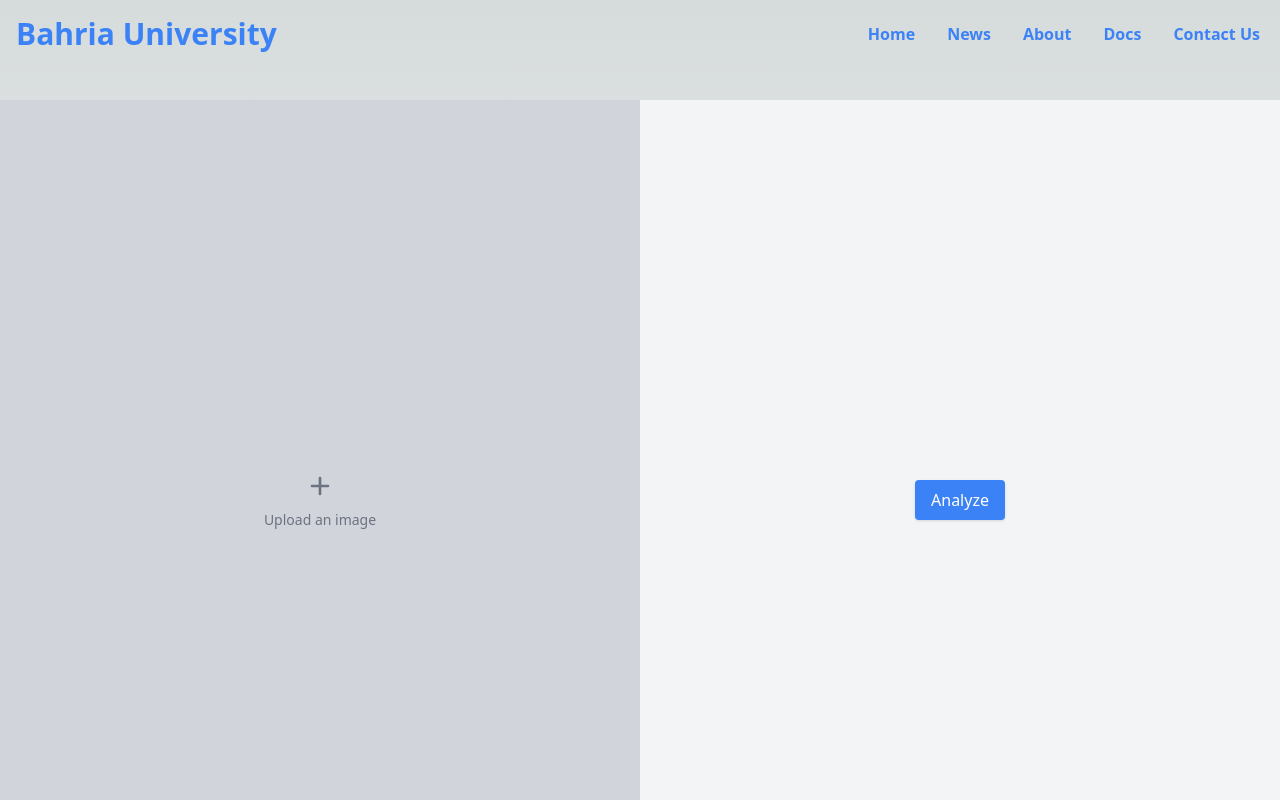
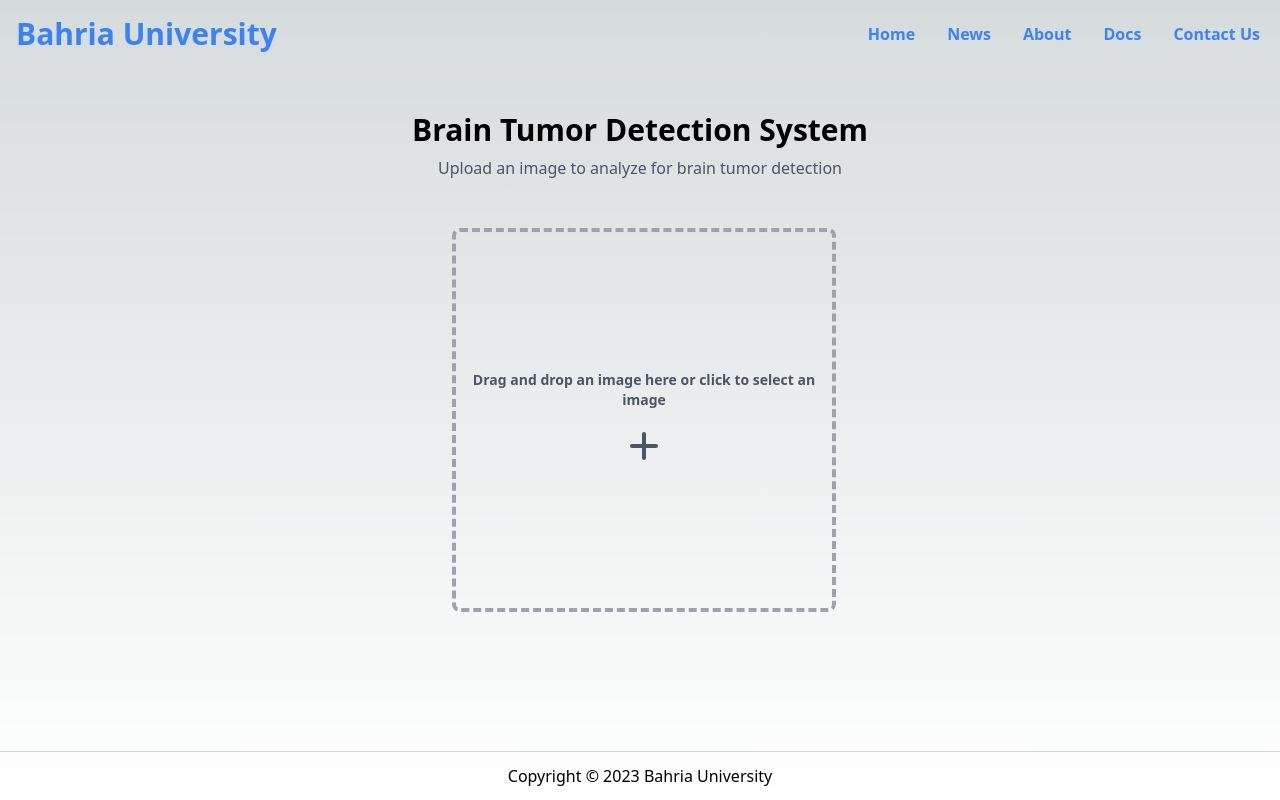
Before and after one commit to hasanelahi7/brainTumorProject, a Next.js app: page /brainTumorProject/try in a window 1280 px wide. Shown: the top 800 px of the page. Built offline with nearby package versions, Linux system fonts and the light colour scheme.

Commit message:
upload image functionality

```diff
--- a/pages/try.js
+++ b/pages/try.js
@@ -1,34 +1,67 @@
-import { useState } from 'react';
+import { useState } from "react";
 
 function Try() {
-  const [imageUrl, setImageUrl] = useState('');
-  const [result, setResult] = useState('');
+  const [image, setImage] = useState(null);
+  const [result, setResult] = useState(null);
+  const [isImageUploaded, setIsImageUploaded] = useState(false);
 
   const handleImageUpload = (event) => {
     const file = event.target.files[0];
     const reader = new FileReader();
 
-    reader.onload = (event) => {
-      setImageUrl(event.target.result);
+    reader.readAsDataURL(file);
+    reader.onload = () => {
+      setImage(reader.result);
+      setIsImageUploaded(true); // Set isImageUploaded state to true
+      // Make API call to analyze image and set result state
+      // For this example, we'll just set a dummy result
+      setResult({
+        tumorDetected: true,
+        confidence: 0.9,
+        message: "A tumor has been detected in the uploaded image",
+      });
     };
-
-    reader.readAsDataURL(file);
   };
-
-  const handleImageAnalysis = () => {
-    // TODO: Use ML model to analyze image and set result
-    setResult('Tumor detected');
+  const reset = () => {
+    setImage(null);
+    setResult(null);
+    setIsImageUploaded(false);
   };
-
 return (
-    <div className="h-screen flex flex-col lg:flex-row">
-      <div className="w-full lg:w-1/2 bg-gray-200 flex items-center justify-center">
-        {imageUrl ? (
-          <img src={imageUrl} alt="Uploaded Image" className="w-full" />
+  <div className="flex flex-col items-center justify-center mt-3">
+    <div className="w-full max-w-3xl">
+      <h1 className="text-3xl text-center font-bold mb-2">
+        Brain Tumor Detection System
+      </h1>
+      <p className="text-gray-600 text-center mb-12">
+        Upload an image to analyze for brain tumor detection
+      </p>
+      <div className="flex flex-col md:flex-row justify-center items-center">
+        <div className={`w-full md:w-1/2 flex items-center max-w-md ml-2  justify-center ${result ? 'md:mr-4' : ''}`}>
+          {image ? (
+            <img src={image} alt="Uploaded" className="max-w-md rounded-lg mr-10" />
           ) : (
-          <label className="flex flex-col items-center justify-center w-full h-full bg-gray-300 text-gray-500 cursor-pointer hover:text-gray-600">
+            <div
+              className="w-full h-96 border-4 border-dashed border-gray-400 flex text-center justify-center cursor-pointer rounded-lg"
+              onClick={() => {
+                document.getElementById("image-input").click();
+              }}
+              style={{ display: "flex", alignItems: "center" }}
+            >
+              <div className="text-gray-600 flex flex-col items-center justify-center">
+                <div className=" text-sm mb-3">
+                  <p className="font-semibold text-center">
+                    Drag and drop an image here or click to select an image
+                  </p>
+                  <input
+                    type="file"
+                    id="image-input"
+                    className="hidden"
+                    onChange={handleImageUpload}
+                  />
+                </div>
                 <svg
-              className="w-8 h-8 mb-2"
+                  className="w-12 h-12"
                   fill="none"
                   stroke="currentColor"
                   viewBox="0 0 24 24"
@@ -37,34 +70,48 @@ function Try() {
                   <path
                     strokeLinecap="round"
                     strokeLinejoin="round"
-                strokeWidth={2}
+                    strokeWidth="2"
                     d="M12 6v6m0 0v6m0-6h6m-6 0H6"
                   />
                 </svg>
-            <span className="text-sm">Upload an image</span>
-            <input
-              type="file"
-              className="hidden"
-              accept="image/*"
-              onChange={handleImageUpload}
-            />
-          </label>
+              </div>
+            </div>
           )}
         </div>
-      <div className="w-full lg:w-1/2 bg-gray-100 flex items-center justify-center">
         {result ? (
-          <div>{result}</div>
+          <div className={`w-full md:w-1/2 md:mx-4 mt-4 md:mt-0`}>
+          <div className="bg-white ml-10 rounded-lg shadow p-4">
+            <p className="text-lg font-semibold mb-2">
+              Result:{" "}
+              {result.tumorDetected
+                ? "Tumor Detected"
+                : "No Tumor Detected"}
+            </p>
+            <p className="mb-2">
+              Confidence: {result.confidence.toFixed(2) * 100}%{" "}
+            </p>
+            <p className="text-gray-600">{result.message}</p>
+          </div>
+          <div className="text-center mt-4">
+            <button
+              className="bg-gray-500 hover:bg-gray-600 text-white font-bold py-2 px-4 rounded focus:outline-none focus:shadow-outline"
+              onClick={reset}
+            >
+              Reset
+            </button>
+          </div>
+        </div>
+
+
         ) : (
-          <button
-            className="py-2 px-4 bg-blue-500 hover:bg-blue-600 text-white rounded shadow"
-            onClick={handleImageAnalysis}
-          >
-            Analyze
-          </button>
+          false
         )}
+
+      </div>
     </div>
   </div>
 );
+
+
 }
-
 export default Try;
```
Lines whose indentation alone changed are shown as unchanged.
